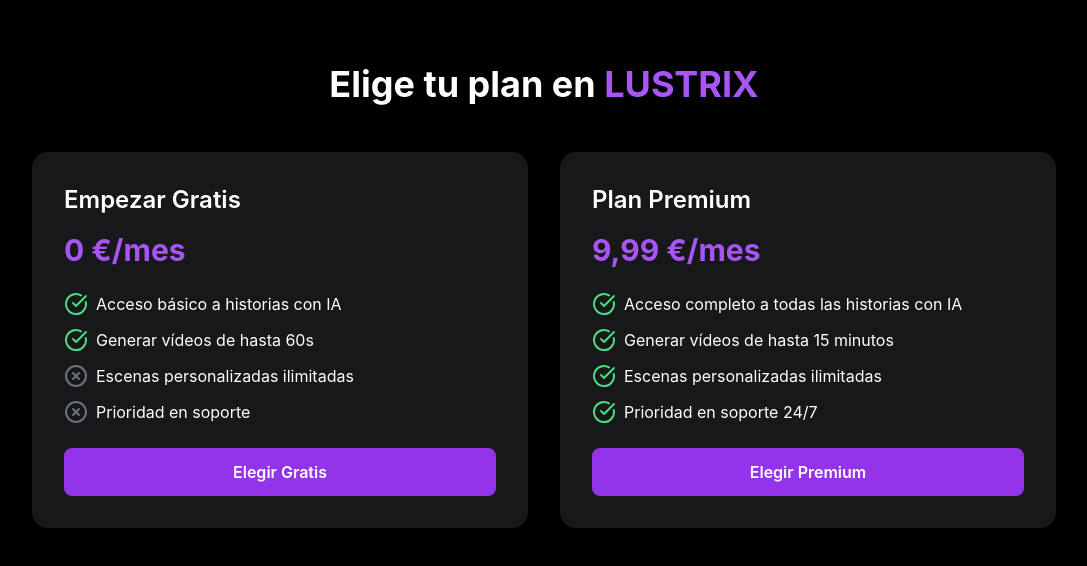
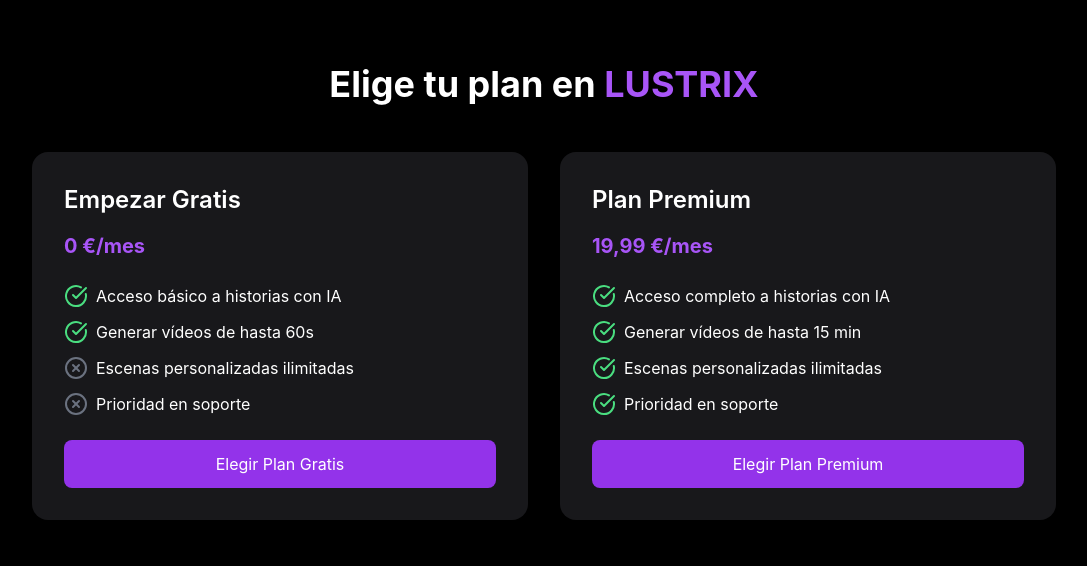
Before and after one commit to LUSTRIX-XXX/lustrix-app, a Next.js app: page /planes in a window 1280 px wide. Shown: the top 566 px of the page, without its empty margins (96-1183 px from the left). Built offline with nearby package versions, Linux system fonts and the light colour scheme.

Commit message:
Update planes.js

```diff
--- a/pages/planes.js
+++ b/pages/planes.js
@@ -11,7 +11,7 @@
         {/* Plan Gratis */}
         <div className="bg-zinc-900 p-8 rounded-2xl shadow-lg transform transition duration-300 hover:scale-105">
           <h2 className="text-2xl font-semibold mb-4">Empezar Gratis</h2>
-          <p className="text-3xl font-bold text-purple-500 mb-6">0 €/mes</p>
+          <p className="text-xl font-bold text-purple-500 mb-6">0 €/mes</p>
           <ul className="space-y-3 mb-6">
             <li className="flex items-center gap-2">
               <CheckCircle className="text-green-400" /> Acceso básico a historias con IA
@@ -26,31 +26,31 @@
               <XCircle className="text-gray-500" /> Prioridad en soporte
             </li>
           </ul>
-          <button className="w-full py-3 bg-purple-600 rounded-lg font-semibold hover:bg-purple-700 transition">
-            Elegir Gratis
+          <button className="w-full py-3 bg-purple-600 rounded-lg hover:bg-purple-700">
+            Elegir Plan Gratis
           </button>
         </div>
 
         {/* Plan Premium */}
         <div className="bg-zinc-900 p-8 rounded-2xl shadow-lg transform transition duration-300 hover:scale-105">
           <h2 className="text-2xl font-semibold mb-4">Plan Premium</h2>
-          <p className="text-3xl font-bold text-purple-500 mb-6">9,99 €/mes</p>
+          <p className="text-xl font-bold text-purple-500 mb-6">19,99 €/mes</p>
           <ul className="space-y-3 mb-6">
             <li className="flex items-center gap-2">
-              <CheckCircle className="text-green-400" /> Acceso completo a todas las historias con IA
+              <CheckCircle className="text-green-400" /> Acceso completo a historias con IA
             </li>
             <li className="flex items-center gap-2">
-              <CheckCircle className="text-green-400" /> Generar vídeos de hasta 15 minutos
+              <CheckCircle className="text-green-400" /> Generar vídeos de hasta 15 min
             </li>
             <li className="flex items-center gap-2">
               <CheckCircle className="text-green-400" /> Escenas personalizadas ilimitadas
             </li>
             <li className="flex items-center gap-2">
-              <CheckCircle className="text-green-400" /> Prioridad en soporte 24/7
+              <CheckCircle className="text-green-400" /> Prioridad en soporte
             </li>
           </ul>
-          <button className="w-full py-3 bg-purple-600 rounded-lg font-semibold hover:bg-purple-700 transition">
-            Elegir Premium
+          <button className="w-full py-3 bg-purple-600 rounded-lg hover:bg-purple-700">
+            Elegir Plan Premium
           </button>
         </div>
       </div>
```
